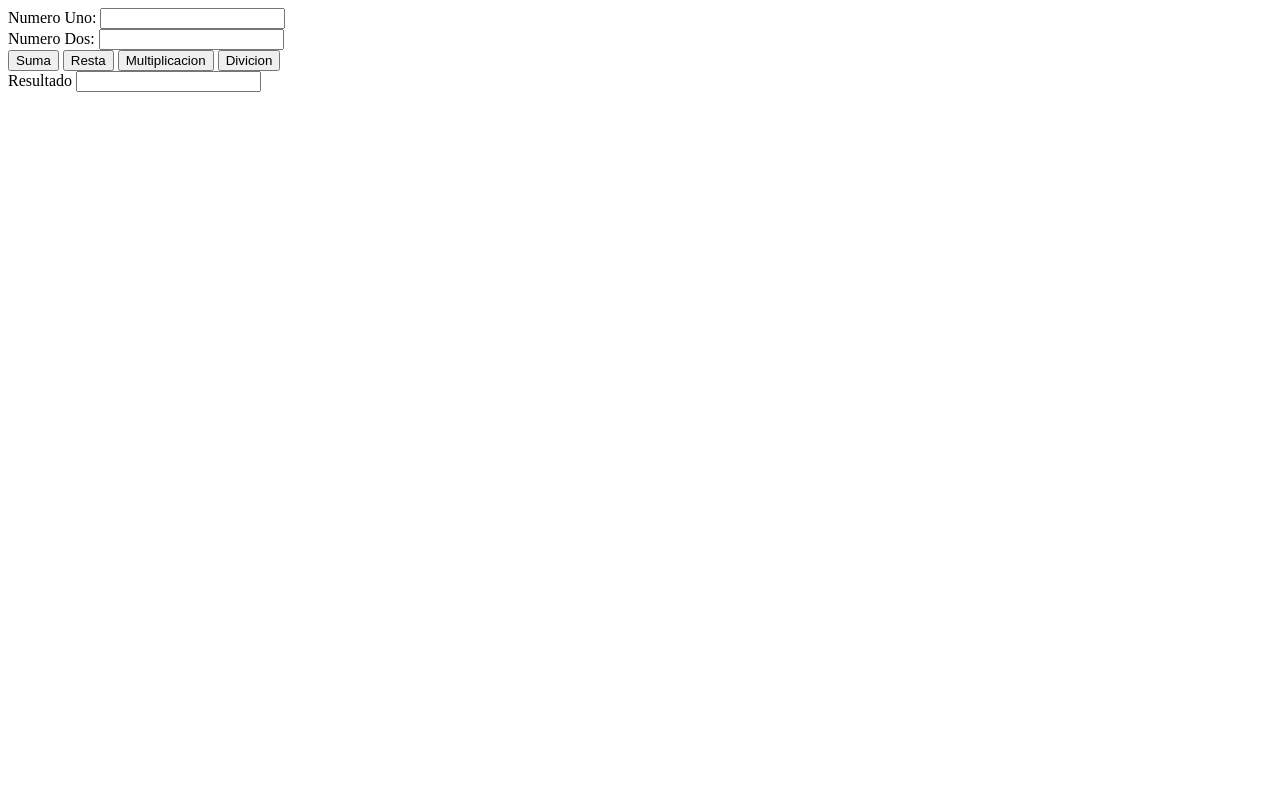
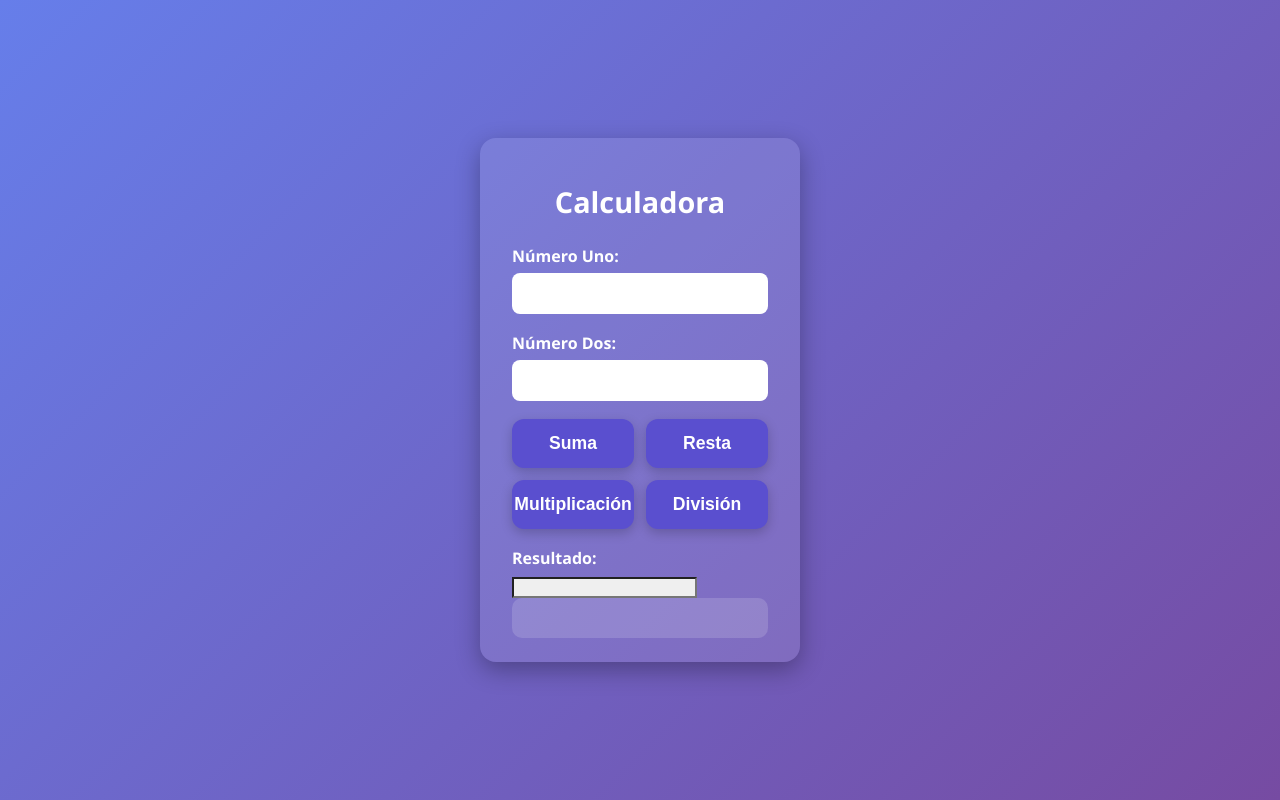
Before and after one commit to Manuel-Zv/Calculadora, a plain HTML site: page index.html in a window 1280 px wide. Drawn offline with Linux system fonts and the light colour scheme.

Commit message:
modelo web

```diff
--- a/index.html
+++ b/index.html
@@ -1,35 +1,130 @@
 <!DOCTYPE html>
-<html lang="en">
+<html lang="es">
 <head>
-    <meta charset="UTF-8">
-    <meta name="viewport" content="width=device-width, initial-scale=1.0">
-    <title> Calculadora </title>
+<meta charset="UTF-8" />
+<meta name="viewport" content="width=device-width, initial-scale=1, maximum-scale=1, user-scalable=no" />
+<title>Calculadora Moderna</title>
+<style>
+  /* Reset and base */
+  * {
+    box-sizing: border-box;
+  }
+  body {
+    font-family: 'Segoe UI', Tahoma, Geneva, Verdana, sans-serif;
+    background: linear-gradient(135deg, #667eea, #764ba2);
+    color: #fff;
+    margin: 0;
+    padding: 0;
+    height: 100vh;
+    display: flex;
+    justify-content: center;
+    align-items: center;
+  }
+  .container {
+    background: rgba(255, 255, 255, 0.1);
+    border-radius: 16px;
+    box-shadow: 0 8px 24px rgba(0,0,0,0.3);
+    width: 320px;
+    max-width: 95vw;
+    padding: 24px 32px;
+    user-select: none;
+  }
+  h1 {
+    text-align: center;
+    margin-bottom: 24px;
+    font-weight: 700;
+    font-size: 1.8rem;
+  }
+  label {
+    display: block;
+    font-weight: 600;
+    margin-bottom: 6px;
+    font-size: 1rem;
+  }
+  input[type=number] {
+    width: 100%;
+    padding: 10px 14px;
+    font-size: 1.1rem;
+    border-radius: 8px;
+    border: none;
+    outline: none;
+    font-weight: 600;
+    margin-bottom: 18px;
+    color: #333;
+  }
+  input[readonly] {
+    background: #efefef;
+    color: #333;
+    cursor: default;
+  }
+  .buttons {
+    display: flex;
+    justify-content: space-between;
+    flex-wrap: wrap;
+    gap: 12px;
+    margin-bottom: 18px;
+  }
+  button {
+    flex: 1 1 45%;
+    background: #5a4fcf;
+    border: none;
+    padding: 14px 0;
+    border-radius: 12px;
+    color: white;
+    font-size: 1.1rem;
+    font-weight: 700;
+    cursor: pointer;
+    transition: background-color 0.25s ease;
+    box-shadow: 0 4px 12px rgba(0,0,0,0.2);
+  }
+  button:hover, button:focus {
+    background: #7b68ee;
+    outline: none;
+  }
+  #resultadoDisplay {
+    text-align: center;
+    font-size: 1.4rem;
+    font-weight: 700;
+    background: rgba(255,255,255,0.15);
+    border-radius: 10px;
+    padding: 16px;
+    min-height: 40px;
+    user-select: text;
+    color: #f1f1f1;
+  }
+  @media (max-width: 400px) {
+    .container {
+      width: 95vw;
+      padding: 20px;
+    }
+    button {
+      flex: 1 1 100%;
+    }
+  }
+</style>
 </head>
 <body>
 
-    <div>
-        <label> Numero Uno:</label>
-        <input type="number" name="num1" id="num1"></input>
-    </div>
+<div class="container" role="main" aria-label="Calculadora simple">
+  <h1>Calculadora</h1>
 
-    <div>
-        <label> Numero Dos:</label>
-        <input type="number" name="num2" id="num2"></input>
-    </div>
+  <label for="num1">Número Uno:</label>
+  <input type="number" id="num1" name="num1" inputmode="numeric" aria-required="true" />
 
-    <button onclick="suma()"> Suma </button>
-    <button onclick="resta()"> Resta </button>
-    <button onclick="multiplicar()"> Multiplicacion </button>
-    <button onclick="divicion()"> Divicion </button>
+  <label for="num2">Número Dos:</label>
+  <input type="number" id="num2" name="num2" inputmode="numeric" aria-required="true" />
 
-    <div>
-        <label> Resultado </label>
-        <input type="number" id="resultadoInput" readonly >
+  <div class="buttons">
+    <button type="button" onclick="suma()" aria-label="Sumar">Suma</button>
+    <button type="button" onclick="resta()" aria-label="Restar">Resta</button>
+    <button type="button" onclick="multiplicar()" aria-label="Multiplicar">Multiplicación</button>
+    <button type="button" onclick="division()" aria-label="Dividir">División</button>
+  </div>
 
-    </div>
+  <label for="resultadoInput">Resultado:</label>
+  <input type="text" id="resultadoInput" readonly aria-live="polite" aria-atomic="true" />
 
-    <div id="resultado"></div>
-
-   <script src="script.js"></script>
+  <div id="resultadoDisplay" aria-live="polite" aria-atomic="true" aria-label="Resultado visible"></div>
+</div>
 </body>
 </html>
```
